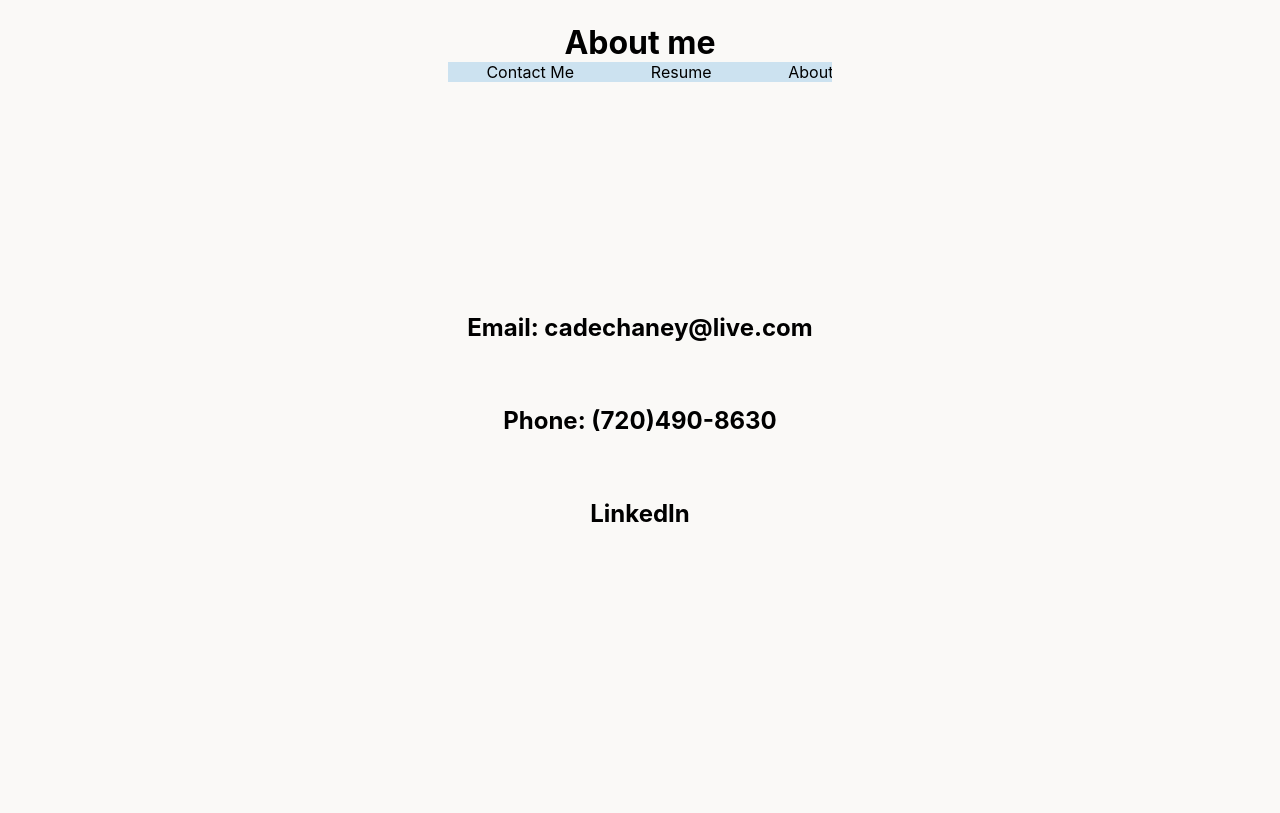
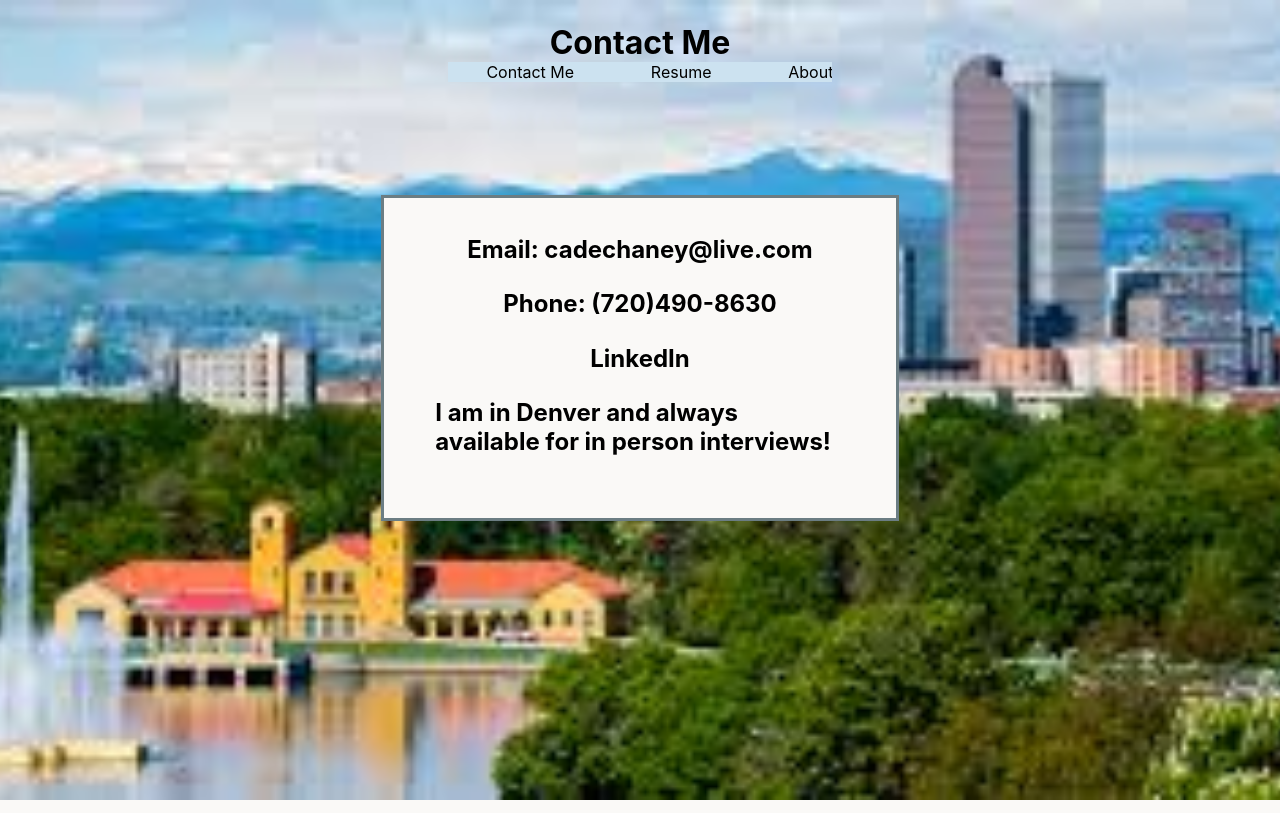
Before and after one commit to cadechaney/personal-profile, a React (Create React App) app: page /contactMe in a window 1280 px wide. Built offline with nearby package versions, Linux system fonts and the light colour scheme.

Commit message:
Add contact Me component styling and additional text

```diff
--- a/package.json
+++ b/package.json
@@ -10,9 +10,10 @@
     "@types/node": "^16.18.38",
     "@types/react": "^18.2.14",
     "@types/react-dom": "^18.2.6",
+    "@types/react-router-dom": "^5.3.3",
     "react": "^18.2.0",
     "react-dom": "^18.2.0",
-    "react-router-dom": "^6.14.1",
+    "react-router-dom": "^5.3.4",
     "react-scripts": "5.0.1",
     "typescript": "^4.9.5",
     "web-vitals": "^2.1.4"
--- a/src/components/AboutMe/AboutMe.tsx
+++ b/src/components/AboutMe/AboutMe.tsx
@@ -1,11 +1,18 @@
 import './AboutMe.css'
+import Header from '../Header/Header'
 
 const teachingVideo = require('../../assets/teachingVideo.gif')
 const sparringVideo = require('../../assets/sparring.gif')
 
-function AboutMe() {
+interface AboutMeProps {
+  aboutMeTitle: string;
+}
+
+const AboutMe: React.FC<AboutMeProps> = ({ aboutMeTitle }) => {
 
   return (
+  <>
+    <Header name={aboutMeTitle} />
     <div className='main'>
       <section className='info-container'>
         <div className='info-card-1'>
@@ -33,6 +40,7 @@ function AboutMe() {
         </div>
       </section>
     </div>
+  </>
   )
 }
 
--- a/src/components/App/App.tsx
+++ b/src/components/App/App.tsx
@@ -1,16 +1,26 @@
-import React from 'react';
+import React, { useState } from 'react';
 
+import { Route, Switch, Redirect } from 'react-router-dom'
 import './App.css';
 import Header from '../Header/Header'
 import AboutMe from '../AboutMe/AboutMe'
 import ContactMe from '../ContactMe/ContactMe'
 
 function App() {
+
+  const [aboutMeTitle] = useState('About Me')
+  const [contactMeTitle] = useState('Contact Me')
+
   return (
     <>
-      <Header />
-      <ContactMe />
-      {/* <AboutMe /> */}
+      <Switch>
+        <Route exact path='/'>
+          <AboutMe aboutMeTitle={aboutMeTitle}/>
+        </Route>
+        <Route path='/contactMe'>
+          <ContactMe contactMeTitle={contactMeTitle}/>
+        </Route>
+      </Switch>
     </>
   );
 }
--- a/src/components/ContactMe/ContactMe.css
+++ b/src/components/ContactMe/ContactMe.css
@@ -1,12 +1,24 @@
+
+.contact-me-container {
+  height: 100vh;
+  width: 100%;
+  background-size: cover;
+  background-position: center;
+  display: flex;
+  flex-direction: column;
+  align-items: center;
+}
 
 .contact-info {
-  height: 90vh;
-  width: 100%;
+  height: 40%;
+  width: 40%;
+  background-color: #faf9f7;
   display: flex;
   flex-direction: column;
   justify-content: center;
   align-items: center;
-  /* border: solid green;; */
+  border: 3px solid #6b7d83;
+  margin-top: 8%;
 }
 
 .info-detail {
@@ -21,3 +33,7 @@
 .linkedin-link:hover {
   color: blue;
 }
+
+#inPerson {
+  width: 80%;
+}
--- a/src/components/ContactMe/ContactMe.tsx
+++ b/src/components/ContactMe/ContactMe.tsx
@@ -1,13 +1,24 @@
 import './ContactMe.css'
+import Header from '../Header/Header';
 
-function ContactMe() {
+const denverBackground = require('../../assets/denver.jpg')
+
+interface ContactMeProps {
+  contactMeTitle: string;
+}
+
+const ContactMe: React.FC<ContactMeProps> = ({ contactMeTitle }) => {
   return (
+    <div className='contact-me-container' style={{ backgroundImage: `url(${denverBackground})`}}>
+      <Header name={contactMeTitle} />
       <div className='contact-info'>
         <h2 className='info-detail'>Email: cadechaney@live.com</h2>
         <h2 className='info-detail'>Phone: (720)490-8630</h2>
         <h2 className='info-detail'>
           <a href="https://www.linkedin.com/in/jonathan-chaney-a333ba235/" className='linkedin-link'>LinkedIn</a>
         </h2>
+        <h2 className='info-detail' id='inPerson'>I am in Denver and always available for in person interviews!</h2>
+      </div>
     </div>
   )
 }
--- a/src/components/Header/Header.tsx
+++ b/src/components/Header/Header.tsx
@@ -1,10 +1,15 @@
 import './Header.css'
+import React from 'react'
 
-function Header() {
+interface HeaderProps {
+  name: string;
+}
+
+const Header: React.FC<HeaderProps> = ({ name }) => {
 
   return (
       <header>
-        <h1>About me</h1>
+        <h1>{name}</h1>
         <section className='scroll-bar'>
           <p className='option'>Contact Me</p>
           <p className='option'>Resume</p>
--- a/src/index.tsx
+++ b/src/index.tsx
@@ -3,14 +3,15 @@ import ReactDOM from 'react-dom/client';
 import './index.css';
 import App from './components/App/App';
 import reportWebVitals from './reportWebVitals';
+import { BrowserRouter as Router} from 'react-router-dom';
 
 const root = ReactDOM.createRoot(
   document.getElementById('root') as HTMLElement
 );
 root.render(
-  <React.StrictMode>
+  <Router>
     <App />
-  </React.StrictMode>
+  </Router>
 );
 
 // If you want to start measuring performance in your app, pass a function
```
Also changed, not shown: src/assets/denver.jpg (added), 1 other file (tests, documents, lock files or other folders). Lines whose indentation alone changed are shown as unchanged.
